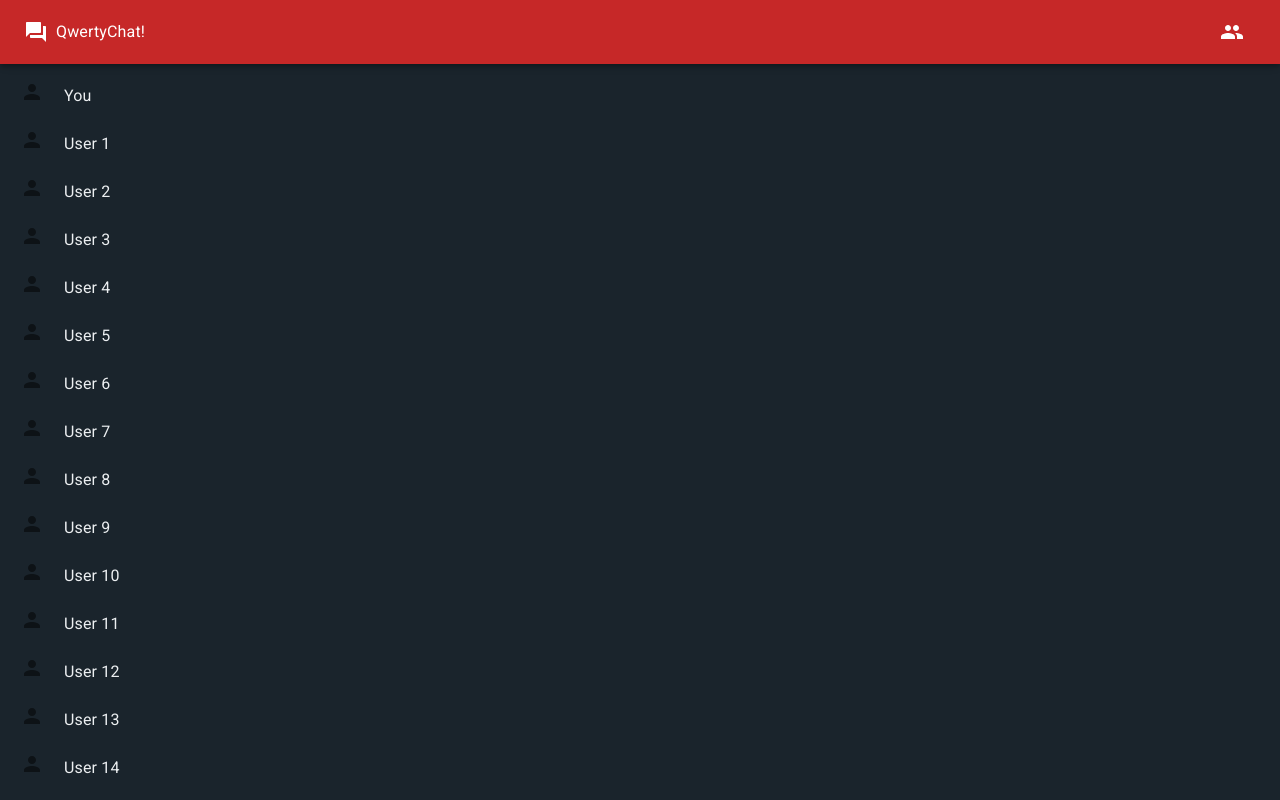
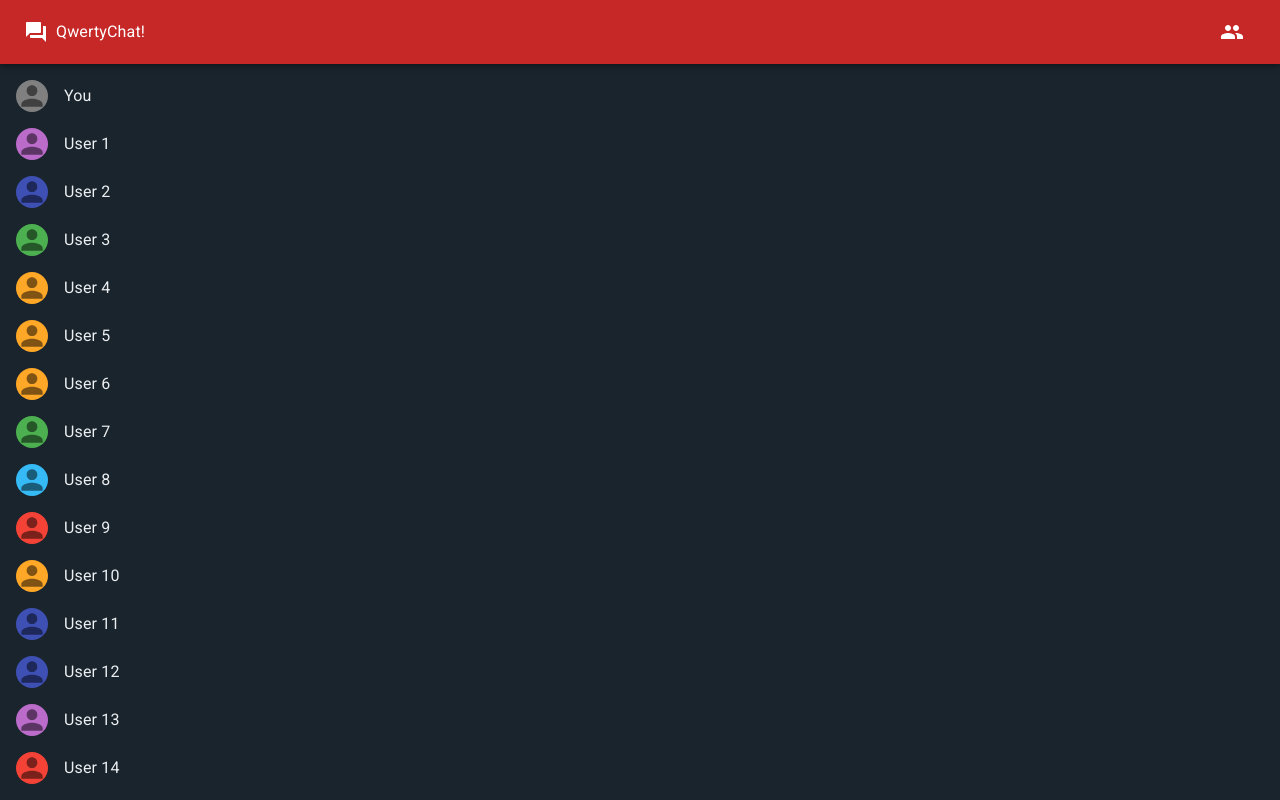
Before and after one commit to ThalesQwerty/socketio-chat, a React (Create React App) app: page / in a window 1280 px wide. Built offline with nearby package versions, Linux system fonts and the light colour scheme.

Commit message:
Fixed a bug where user avatars wouldn't show properly

```diff
--- a/src/components/user/UserImage.jsx
+++ b/src/components/user/UserImage.jsx
@@ -1,22 +1,26 @@
 import React from "react";
 
 import STYLE from "./styles/user.module.scss";
+
+import {
+    Box
+} from "@material-ui/core";
 
 import {
     Person as PersonIcon, Style
 } from "@material-ui/icons"
 
 const defaultImage = (props) => (
-    <div
+    <Box
         className={STYLE.default_image_container}
         style={{
             marginRight: props.marginRight || '1rem',
             marginLeft: props.marginLeft || '0rem',
-            color: props.user.color || 'gray'
+            backgroundColor: props.user.color || 'gray'
         }}
     >
         <PersonIcon className={STYLE.default_image} />
-    </div>
+    </Box>
 );
 
 export default (props) =>
--- a/src/components/user/styles/user.module.scss
+++ b/src/components/user/styles/user.module.scss
@@ -17,7 +17,7 @@
 }
 
 .default_image {
-    font-size: 2em;
+    font-size: 2rem !important;
     color: rgba(0, 0, 0, 0.5);
 }
 
```
